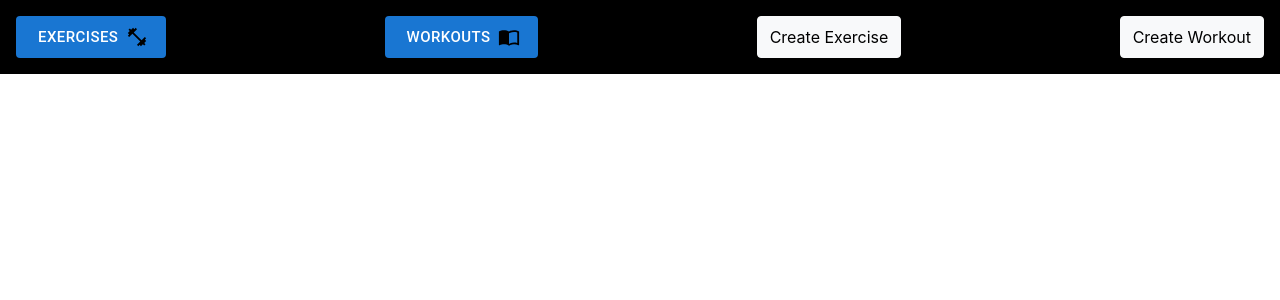
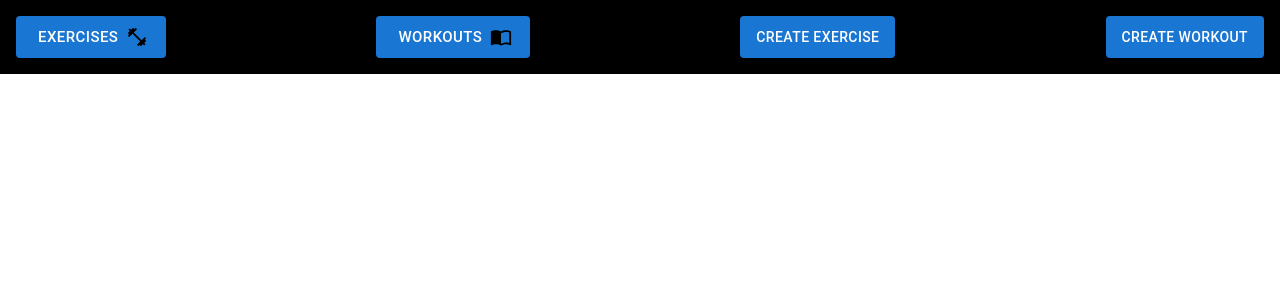
Before and after one commit to Brady1052/workout-app, a React (Create React App) app: page / in a window 1280 px wide. Shown: the top 300 px of the page. Built offline with nearby package versions, Linux system fonts and the light colour scheme.

Commit message:
styling changes to modals

```diff
--- a/src/components/Modals/ExerciseModal.js
+++ b/src/components/Modals/ExerciseModal.js
@@ -1,20 +1,21 @@
 import React, { useContext } from 'react';
 import classes from './ExerciseModal.module.css';
 import WorkoutsContext from '../../context/workouts-context';
+import Button from '@mui/material/Button';
+
 function ExerciseModal() {
   const ctx = useContext(WorkoutsContext);
 
   return (
     <React.Fragment>
-      <button
+      <Button
         type="button"
-        className="btn btn-light"
-        id={classes['add-exercise']}
         data-bs-toggle="modal"
         data-bs-target="#exampleModal"
+        variant="contained"
       >
         Create Exercise
-      </button>
+      </Button>
 
       <div
         className="modal fade"
@@ -100,23 +101,27 @@ function ExerciseModal() {
                 </label>
               </div>
 
-              <div className="modal-footer">
-                <button
+              <div
+                className="modal-footer"
+                style={{ display: 'flex', justifyContent: 'space-between' }}
+              >
+                <Button
                   type="button"
-                  className="btn btn-secondary"
                   data-bs-dismiss="modal"
                   onClick={ctx.closeModal}
+                  variant="contained"
+                  color="error"
                 >
                   Close
-                </button>
-                <button
+                </Button>
+                <Button
                   type="button"
-                  className="btn btn-primary"
                   onClick={ctx.submitHandler}
                   data-bs-dismiss="modal"
+                  variant="contained"
                 >
                   Create Exercise
-                </button>
+                </Button>
               </div>
             </div>
           </div>
--- a/src/components/Modals/WorkoutModal.js
+++ b/src/components/Modals/WorkoutModal.js
@@ -2,6 +2,7 @@ import React, { useState, useContext } from 'react';
 import classes from './WorkoutModal.module.css';
 import WorkoutsContext from '../../context/workouts-context';
 import FormWorkoutTable from '../UI/FormWorkoutTable';
+import Button from '@mui/material/Button';
 
 function WorkoutModal() {
   const ctx = useContext(WorkoutsContext);
@@ -31,15 +32,14 @@ function WorkoutModal() {
 
   return (
     <React.Fragment>
-      <button
+      <Button
         type="button"
-        className="btn btn-light"
-        id={classes['add-workout']}
         data-bs-toggle="modal"
         data-bs-target="#workout-modal"
+        variant="contained"
       >
         Create Workout
-      </button>
+      </Button>
 
       <div
         className="modal fade"
@@ -100,23 +100,28 @@ function WorkoutModal() {
                 </button>
                 {addedExercise === true && <FormWorkoutTable />}
               </div>
-              <div className="modal-footer justify-content-between">
-                <button
+              <div
+                className="modal-footer"
+                style={{ display: 'flex', justifyContent: 'space-between' }}
+              >
+                <Button
                   type="button"
                   className="btn btn-secondary"
                   data-bs-dismiss="modal"
                   onClick={eraseTable}
+                  variant="contained"
+                  color="error"
                 >
                   Close
-                </button>
-                <button
+                </Button>
+                <Button
                   type="button"
-                  className="btn btn-primary"
                   data-bs-dismiss="modal"
                   onClick={submitForm}
+                  variant="contained"
                 >
                   Create Workout
-                </button>
+                </Button>
               </div>
             </div>
           </div>
```
